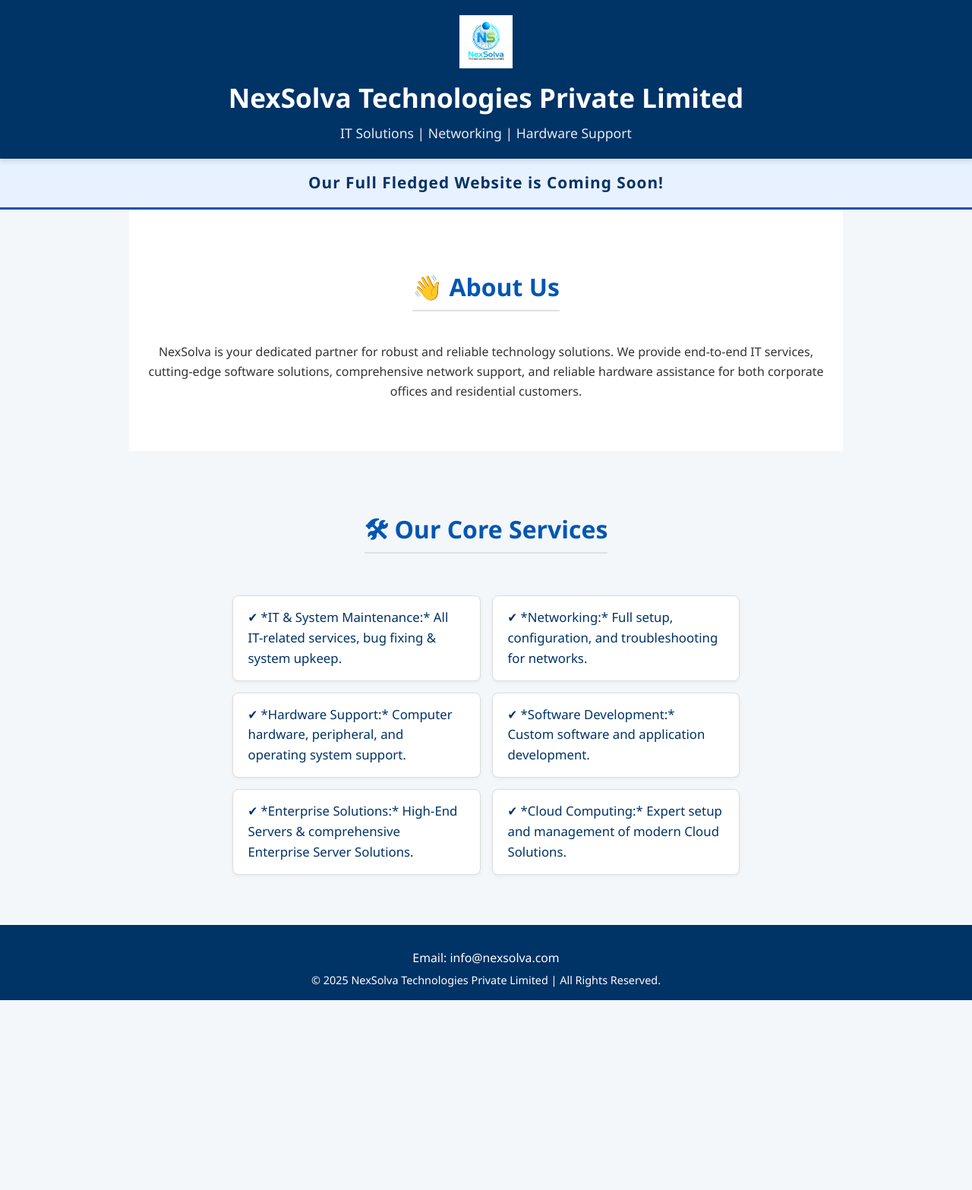
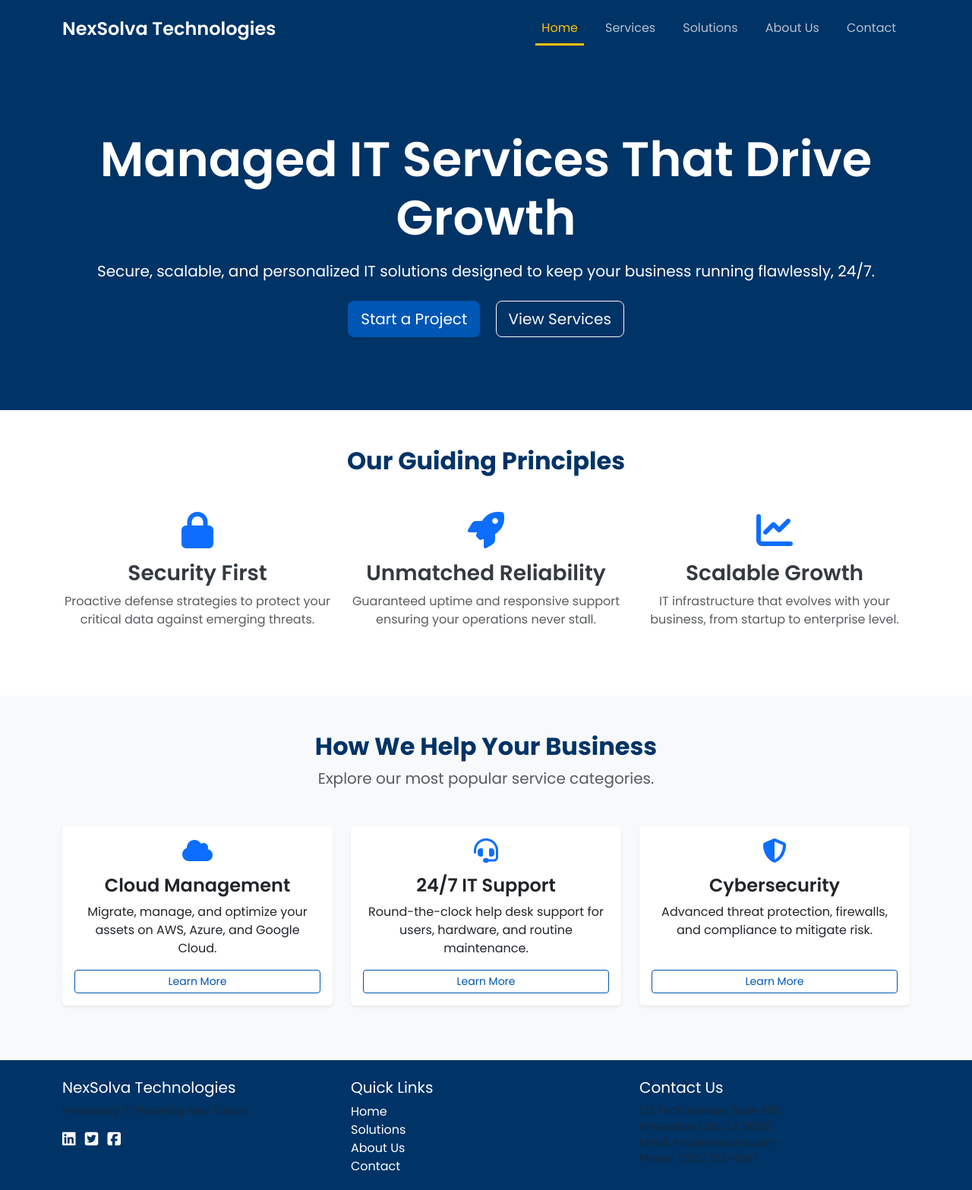
Before and after one commit to nexsolvatech/nexsolva.com, a plain HTML site: page index.html in a window 1280 px wide. Shown: the top 1567 px of the page at 76% size. Before the commit the page ends 1317 px from the top, so only its background shows below. Drawn offline with nearby package versions, Linux system fonts and the light colour scheme.

Commit message:
Fix: Aligned service card buttons and fixed footer jump.

```diff
--- a/index.html
+++ b/index.html
@@ -3,188 +3,147 @@
 <head>
     <meta charset="UTF-8">
     <meta name="viewport" content="width=device-width, initial-scale=1.0">
-    <title>NexSolva Technologies Private Limited - Coming Soon</title>
+    <title>NexSolva Technologies - IT Solutions & Managed Services</title>
 
-    <style>
-        /* General Reset & Body Styles */
-        body {
-            font-family: 'Segoe UI', Tahoma, Geneva, Verdana, sans-serif;
-            margin: 0;
-            padding: 0;
-            background: #f4f7f9; /* Lighter, subtle background */
-            color: #333;
-            line-height: 1.6;
-        }
-
-        /* Header Styles */
-        header {
-            background: #003366; /* Deep Blue */
-            padding: 20px 0;
-            color: white;
-            display: flex;
-            flex-direction: column;
-            align-items: center;
-            position: relative;
-            box-shadow: 0 4px 6px rgba(0, 0, 0, 0.1);
-        }
-        header img {
-            height: 70px;
-            margin-bottom: 10px;
-            /* In a real scenario, this would be centered or a dedicated logo section */
-        }
-        header .title-block {
-            text-align: center;
-        }
-        header h1 {
-            margin: 0;
-            font-size: 2.2em;
-            font-weight: 600;
-        }
-        header p {
-            margin: 5px 0 0;
-            font-size: 1.1em;
-            opacity: 0.9;
-        }
-
-        /* Coming Soon Banner */
-        .coming-soon {
-            background: #e8f1ff; /* Light, contrasting blue */
-            padding: 15px;
-            text-align: center;
-            font-size: 1.3em;
-            font-weight: 700;
-            color: #003366;
-            letter-spacing: 1px;
-            border-bottom: 3px solid #0056b3; /* Accent line */
-        }
-
-        /* Section Styles */
-        .section {
-            padding: 50px 20px;
-            text-align: center;
-            max-width: 900px;
-            margin: 0 auto;
-        }
-        .section:nth-child(odd) {
-            background: #fff; /* White background for contrast */
-        }
-        .section h2 {
-            color: #0056b3; /* Medium Blue for headings */
-            font-size: 2em;
-            margin-bottom: 25px;
-            border-bottom: 2px solid #e0e0e0;
-            display: inline-block;
-            padding-bottom: 5px;
-        }
-
-        /* Services List Styles */
-        .service-list {
-            list-style: none;
-            padding: 0;
-            display: flex;
-            flex-wrap: wrap;
-            justify-content: center;
-            gap: 15px;
-            margin-top: 30px;
-        }
-        .service-list li {
-            background: #ffffff;
-            border: 1px solid #ddd;
-            padding: 15px 20px;
-            border-radius: 8px;
-            box-shadow: 0 2px 5px rgba(0, 0, 0, 0.05);
-            font-size: 1.05em;
-            color: #003366; /* Deep Blue text */
-            flex-basis: calc(33.33% - 15px); /* Three items per row */
-            min-width: 250px;
-            text-align: left;
-            transition: transform 0.2s;
-        }
-        .service-list li:hover {
-            transform: translateY(-5px);
-            box-shadow: 0 5px 15px rgba(0, 0, 0, 0.1);
-        }
-
-        /* Footer Styles */
-        footer {
-            background: #003366;
-            padding: 15px;
-            color: white;
-            text-align: center;
-            font-size: 0.9em;
-        }
-        .footer-content {
-            display: flex;
-            flex-direction: column;
-            align-items: center;
-        }
-        .footer-email {
-            font-size: 1.1em;
-            margin-bottom: 5px;
-        }
-        /* Style to remove underline */
-        .footer-email a {
-            color: white;
-            text-decoration: none;
-        }
-
-
-        /* Responsive Adjustments */
-        @media (max-width: 768px) {
-            .service-list li {
-                flex-basis: calc(50% - 15px); /* Two items per row on tablets */
-            }
-        }
-        @media (max-width: 480px) {
-            header h1 {
-                font-size: 1.8em;
-            }
-            .service-list li {
-                flex-basis: 100%; /* Single item per row on mobile */
-            }
-        }
-    </style>
+    <link href="https://cdn.jsdelivr.net/npm/bootstrap@5.3.3/dist/css/bootstrap.min.css" rel="stylesheet">
+    <link rel="stylesheet" href="main.css">
+    <link href="https://fonts.googleapis.com/css2?family=Poppins:wght@400;600;700&display=swap" rel="stylesheet">
+    <script src="https://kit.fontawesome.com/a076d05399.js" crossorigin="anonymous"></script>
 </head>
-
 <body>
 
-<header>
-    <img src="logo.png" alt="NexSolva Logo">
-    <div class="title-block">
-        <h1>NexSolva Technologies Private Limited</h1>
-        <p>IT Solutions | Networking | Hardware Support</p>
+<nav class="navbar navbar-expand-lg navbar-dark sticky-top">
+    <div class="container">
+        <a class="navbar-brand fw-bold" href="index.html">NexSolva Technologies</a>
+        <button class="navbar-toggler" type="button" data-bs-toggle="collapse" data-bs-target="#navbarNav" aria-controls="navbarNav" aria-expanded="false" aria-label="Toggle navigation">
+            <span class="navbar-toggler-icon"></span>
+        </button>
+        <div class="collapse navbar-collapse" id="navbarNav">
+            <ul class="navbar-nav ms-auto">
+                <li class="nav-item"><a class="nav-link active" aria-current="page" href="index.html">Home</a></li>
+                <li class="nav-item"><a class="nav-link" href="services.html">Services</a></li>
+                <li class="nav-item"><a class="nav-link" href="solutions.html">Solutions</a></li>
+                <li class="nav-item"><a class="nav-link" href="about.html">About Us</a></li>
+                <li class="nav-item"><a class="nav-link" href="contact.html">Contact</a></li>
+            </ul>
+        </div>
+    </div>
+</nav>
+
+<header class="py-5 text-center text-white" style="background-color: var(--nexsolva-dark);">
+    <div class="container py-5">
+        <h1 class="display-3 fw-bold mb-3">Managed IT Services That Drive Growth</h1>
+        <p class="lead mb-4">Secure, scalable, and personalized IT solutions designed to keep your business running flawlessly, 24/7.</p>
+        <a href="contact.html" class="btn btn-primary btn-lg me-3">Start a Project</a>
+        <a href="services.html" class="btn btn-outline-light btn-lg">View Services</a>
     </div>
 </header>
 
-<div class="coming-soon">
-    Our Full Fledged Website is Coming Soon!
-</div>
+<section class="py-5 bg-white">
+    <div class="container text-center">
+        <h2 class="section-title mb-5">Our Guiding Principles</h2>
+        <div class="row">
+            <div class="col-md-4 mb-4">
+                <i class="fas fa-lock fa-3x text-primary mb-3"></i>
+                <h3>Security First</h3>
+                <p class="text-muted">Proactive defense strategies to protect your critical data against emerging threats.</p>
+            </div>
+            <div class="col-md-4 mb-4">
+                <i class="fas fa-rocket fa-3x text-primary mb-3"></i>
+                <h3>Unmatched Reliability</h3>
+                <p class="text-muted">Guaranteed uptime and responsive support ensuring your operations never stall.</p>
+            </div>
+            <div class="col-md-4 mb-4">
+                <i class="fas fa-chart-line fa-3x text-primary mb-3"></i>
+                <h3>Scalable Growth</h3>
+                <p class="text-muted">IT infrastructure that evolves with your business, from startup to enterprise level.</p>
+            </div>
+        </div>
+    </div>
+</section>
 
-<div class="section" id="about">
-    <h2>👋 About Us</h2>
-    <p>NexSolva is your dedicated partner for robust and reliable technology solutions. We provide end-to-end IT services, cutting-edge software solutions, comprehensive network support, and reliable hardware assistance for both corporate offices and residential customers.</p>
-</div>
+<section class="py-5" style="background-color: var(--nexsolva-light);">
+    <div class="container">
+        <div class="text-center">
+            <h2 class="section-title mb-2">How We Help Your Business</h2>
+            <p class="lead text-muted mb-5">Explore our most popular service categories.</p>
+        </div>
 
-<div class="section" id="services">
-    <h2>🛠 Our Core Services</h2>
-    <ul class="service-list">
-        <li>✔ *IT & System Maintenance:* All IT-related services, bug fixing & system upkeep.</li>
-        <li>✔ *Networking:* Full setup, configuration, and troubleshooting for networks.</li>
-        <li>✔ *Hardware Support:* Computer hardware, peripheral, and operating system support.</li>
-        <li>✔ *Software Development:* Custom software and application development.</li>
-        <li>✔ *Enterprise Solutions:* High-End Servers & comprehensive Enterprise Server Solutions.</li>
-        <li>✔ *Cloud Computing:* Expert setup and management of modern Cloud Solutions.</li>
-    </ul>
-</div>
+        <div class="row d-flex align-items-stretch">
+            <div class="col-md-4 mb-4">
+                <div class="card h-100 shadow-sm border-0">
+                    <div class="card-body text-center">
+                        <i class="fas fa-cloud fa-2x text-primary mb-3"></i>
+                        <h4 class="card-title">Cloud Management</h4>
+                        <p class="card-text">Migrate, manage, and optimize your assets on AWS, Azure, and Google Cloud.</p>
+                        <a href="services.html" class="btn btn-outline-primary btn-sm">Learn More</a>
+                    </div>
+                </div>
+            </div>
+            <div class="col-md-4 mb-4">
+                <div class="card h-100 shadow-sm border-0">
+                    <div class="card-body text-center">
+                        <i class="fas fa-headset fa-2x text-primary mb-3"></i>
+                        <h4 class="card-title">24/7 IT Support</h4>
+                        <p class="card-text">Round-the-clock help desk support for users, hardware, and routine maintenance.</p>
+                        <a href="services.html" class="btn btn-outline-primary btn-sm">Learn More</a>
+                    </div>
+                </div>
+            </div>
+            <div class="col-md-4 mb-4">
+                <div class="card h-100 shadow-sm border-0">
+                    <div class="card-body text-center">
+                        <i class="fas fa-shield-alt fa-2x text-primary mb-3"></i>
+                        <h4 class="card-title">Cybersecurity</h4>
+                        <p class="card-text">Advanced threat protection, firewalls, and compliance to mitigate risk.</p>
+                        <a href="services.html" class="btn btn-outline-primary btn-sm">Learn More</a>
+                    </div>
+                </div>
+            </div>
+        </div>
+    </div>
+</section>
 
-<footer>
-    <div class="footer-content">
-        <p class="footer-email">
-            Email: <a href="mailto:info@nexsolva.com">info@nexsolva.com</a>
-        </p>
-        <p style="margin: 0;">© 2025 NexSolva Technologies Private Limited | All Rights Reserved.</p>
+<footer class="py-4 text-white" style="background-color: var(--nexsolva-dark);">
+    <div class="container">
+        <div class="row">
+            <div class="col-md-4 mb-3">
+                <h5>NexSolva Technologies</h5>
+                <p class="small text-muted">Innovating IT, Powering Your Future.</p>
+                <div class="social-icons">
+                    <a href="#" class="text-white me-2"><i class="fab fa-linkedin fa-lg"></i></a>
+                    <a href="#" class="text-white me-2"><i class="fab fa-twitter-square fa-lg"></i></a>
+                    <a href="#" class="text-white"><i class="fab fa-facebook-square fa-lg"></i></a>
+                </div>
+            </div>
+            <div class="col-md-4 mb-3">
+                <h5>Quick Links</h5>
+                <ul class="list-unstyled">
+                    <li><a href="index.html" class="text-white text-decoration-none">Home</a></li>
+                    <li><a href="solutions.html" class="text-white text-decoration-none">Solutions</a></li>
+                    <li><a href="about.html" class="text-white text-decoration-none">About Us</a></li>
+                    <li><a href="contact.html" class="text-white text-decoration-none">Contact</a></li>
+                </ul>
+            </div>
+            <div class="col-md-4 mb-3">
+                <h5>Contact Us</h5>
+                <address class="small text-muted">
+                    123 Tech Avenue, Suite 400<br>
+                    Innovation City, CA 90210<br>
+                    Email: info@nexsolva.com<br>
+                    Phone: (555) 123-4567
+                </address>
+            </div>
+        </div>
+        <div class="text-center pt-3 border-top border-secondary">
+            <p class="mb-0 small text-muted">&copy; <span id="currentYear2"></span> NexSolva Technologies. All rights reserved.</p>
+        </div>
     </div>
 </footer>
 
+<script src="https://cdn.jsdelivr.net/npm/bootstrap@5.3.3/dist/js/bootstrap.bundle.min.js"></script>
+<script>
+    document.getElementById('currentYear2').textContent = new Date().getFullYear();
+</script>
 </body>
 </html>
--- /dev/null
+++ b/main.css
@@ -0,0 +1,102 @@
+/* Custom CSS for NexSolva Technologies Website */
+
+/* --- 1. Root Variables (Brand Colors) --- */
+:root {
+    --nexsolva-primary: #0056b3;    /* Deep Blue - For buttons, highlights */
+    --nexsolva-secondary: #ffc107;  /* Amber/Gold - For accents */
+    --nexsolva-dark: #003366;       /* Very Dark Blue - For footer, dark navigation */
+    --nexsolva-light: #f8f9fa;      /* Very Light Gray - For light sections/backgrounds */
+    --nexsolva-text: #343a40;       /* Dark Gray - For main body text */
+}
+
+/* --- 2. Global Styling and Typography --- */
+body {
+    font-family: 'Poppins', sans-serif;
+    color: var(--nexsolva-text);
+    background-color: #fff;
+}
+
+h1, h2, h3, h4, .fw-bold {
+    font-weight: 600 !important;
+}
+
+/* Custom class for section titles */
+.section-title {
+    color: var(--nexsolva-dark);
+    font-weight: 700 !important;
+}
+
+/* --- 3. Navigation Bar Styling --- */
+.navbar {
+    background-color: var(--nexsolva-dark) !important;
+    padding-top: 15px;
+    padding-bottom: 15px;
+}
+
+.navbar-brand {
+    font-size: 1.5rem;
+    color: #fff !important;
+}
+
+.nav-link {
+    color: rgba(255, 255, 255, 0.7) !important;
+    margin: 0 10px;
+    transition: color 0.3s;
+}
+
+.nav-link:hover {
+    color: #fff !important;
+}
+
+.nav-link.active {
+    color: var(--nexsolva-secondary) !important;
+    border-bottom: 3px solid var(--nexsolva-secondary);
+}
+
+/* --- 4. Button Styling --- */
+.btn-primary {
+    background-color: var(--nexsolva-primary);
+    border-color: var(--nexsolva-primary);
+    transition: background-color 0.3s;
+}
+
+.btn-primary:hover {
+    background-color: #004085;
+    border-color: #004085;
+}
+
+.btn-outline-primary {
+    color: var(--nexsolva-primary);
+    border-color: var(--nexsolva-primary);
+}
+
+.btn-outline-primary:hover {
+    color: #fff;
+    background-color: var(--nexsolva-primary);
+}
+
+/* --- 5. Custom Card Alignment Fix (CRITICAL FIX) --- */
+/* Ensures cards in the services section stretch evenly and buttons align at the bottom */
+.card {
+    display: flex;
+    flex-direction: column;
+}
+
+.card-body {
+    flex-grow: 1; /* Allows the card body to consume all available space */
+    display: flex;
+    flex-direction: column;
+}
+
+/* This is the key: pushes the button to the bottom of the stretched card-body */
+.card-body .btn {
+    margin-top: auto !important;
+}
+
+/* --- 6. Contact Page Map Placeholder --- */
+.map-placeholder {
+    min-height: 400px;
+    line-height: 400px; /* Vertically centers the text */
+    font-style: italic;
+    color: #6c757d;
+}
```
